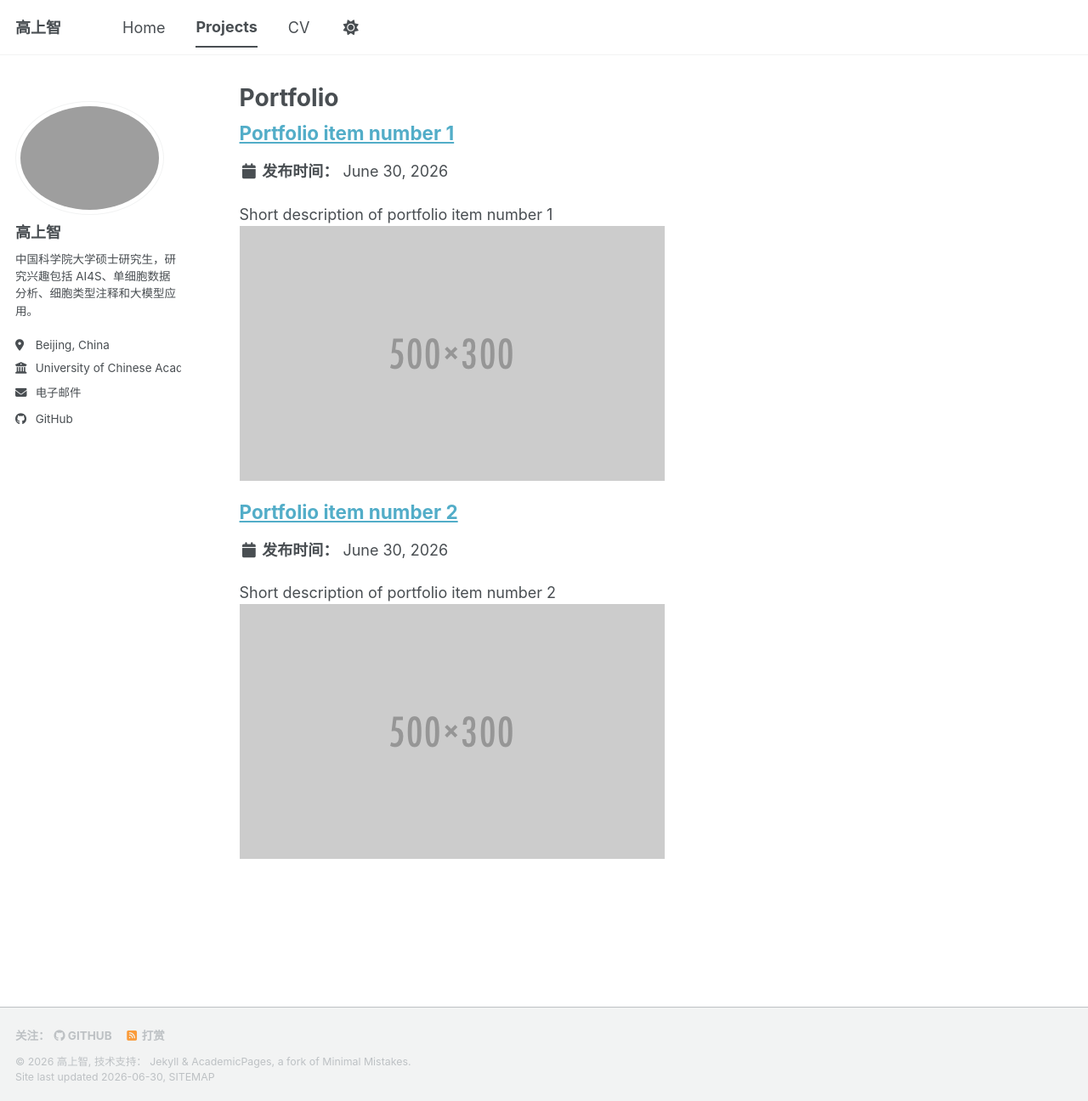
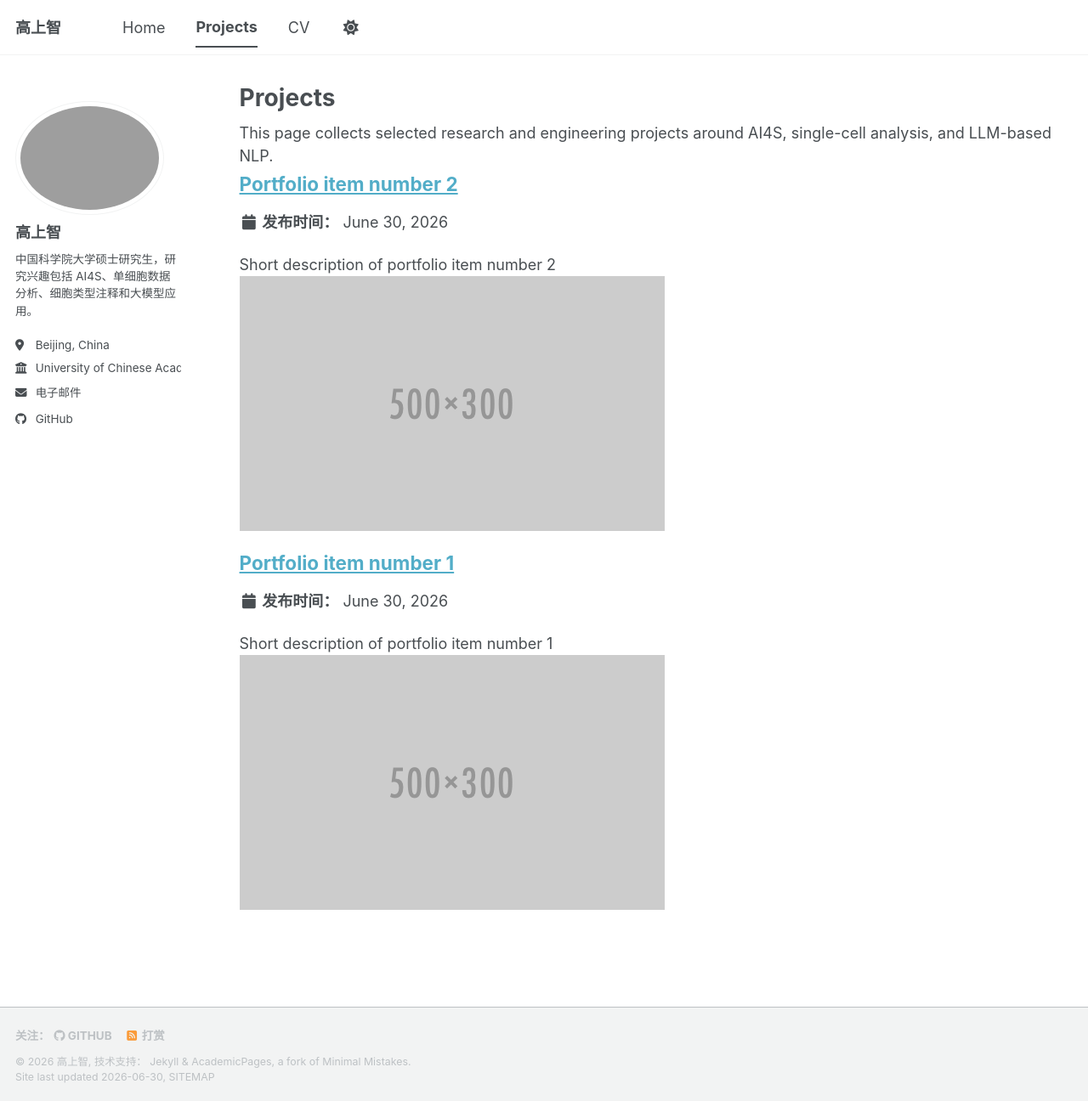
Before and after one commit to BITgaosz/BITgaosz.github.io, a Jekyll site: the page built from _pages/portfolio.html, in a window 1280 px wide and 1296 px high. Shown: the whole window at 85% size. Built offline with Jekyll 4.4.1, drawn with Linux system fonts in a browser that asks for light colours; a style sheet for code colours, icons or effects is not loaded.

Commit message:
Update portfolio.html

```diff
--- a/_pages/portfolio.html
+++ b/_pages/portfolio.html
@@ -1,13 +1,14 @@
 ---
 layout: archive
-title: "Portfolio"
+title: "Projects"
 permalink: /portfolio/
 author_profile: true
 ---
 
 {% include base_path %}
 
+This page collects selected research and engineering projects around AI4S, single-cell analysis, and LLM-based NLP.
 
-{% for post in site.portfolio %}
+{% for post in site.portfolio reversed %}
   {% include archive-single.html %}
 {% endfor %}
```
